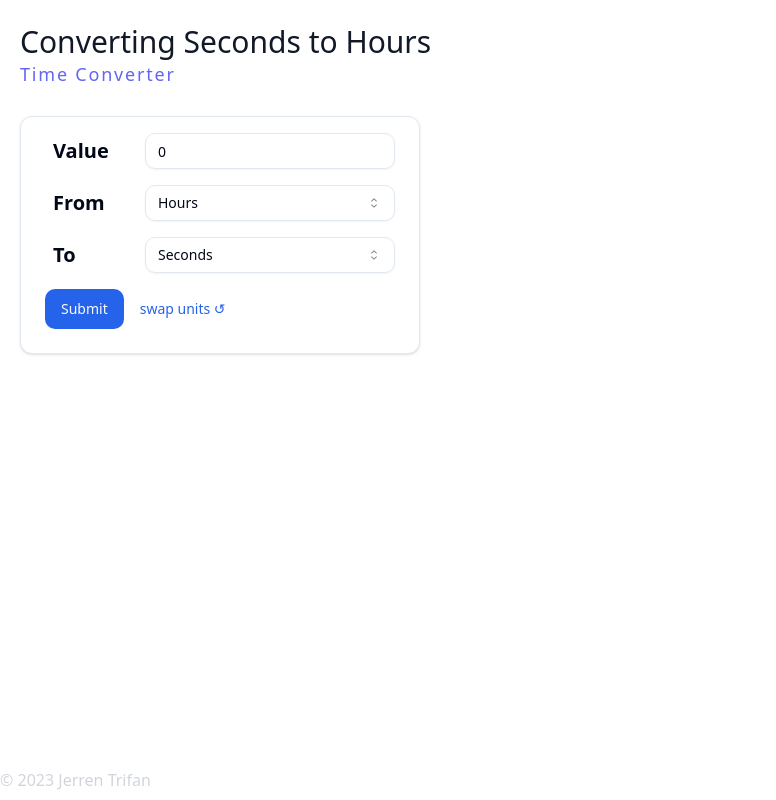
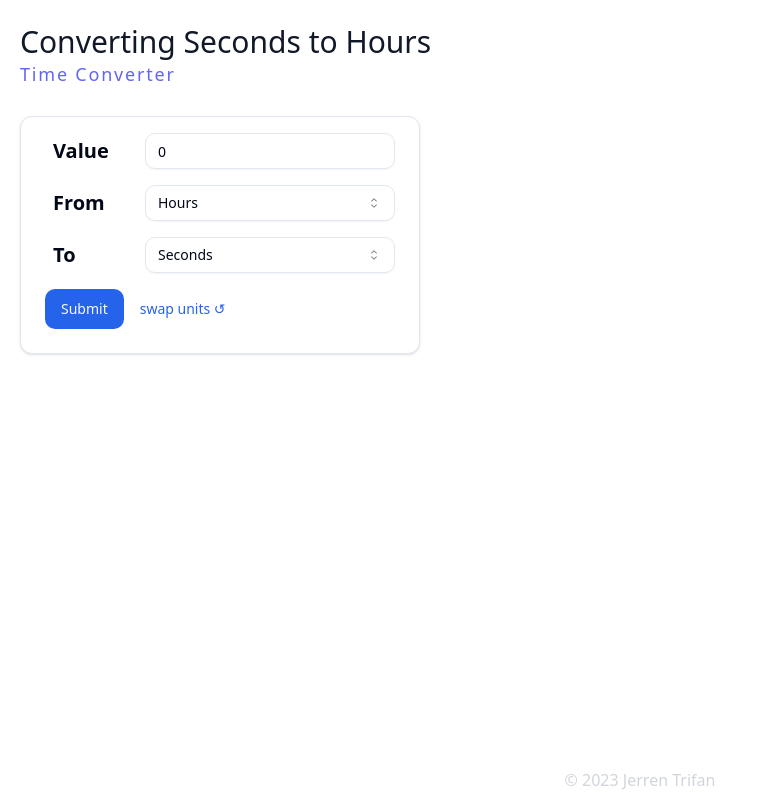
Before and after one commit to Trifall/time-converter, a React (Vite) app: page / in a window 1280 px wide. Shown: the whole page, without its empty margins (0-776 px from the left). Built offline with nearby package versions, Linux system fonts and the light colour scheme.

Commit message:
fix footer styling

```diff
--- a/src/components/footer.tsx
+++ b/src/components/footer.tsx
@@ -1,6 +1,6 @@
 const Footer = () => {
 	return (
-		<footer className='absolute bottom-2 text-gray-300'>
+		<footer className='absolute bottom-2 w-full text-center text-gray-300'>
 			© {new Date().getFullYear()} <a href='https://trifall.com'>Jerren Trifan</a>
 		</footer>
 	);
```
